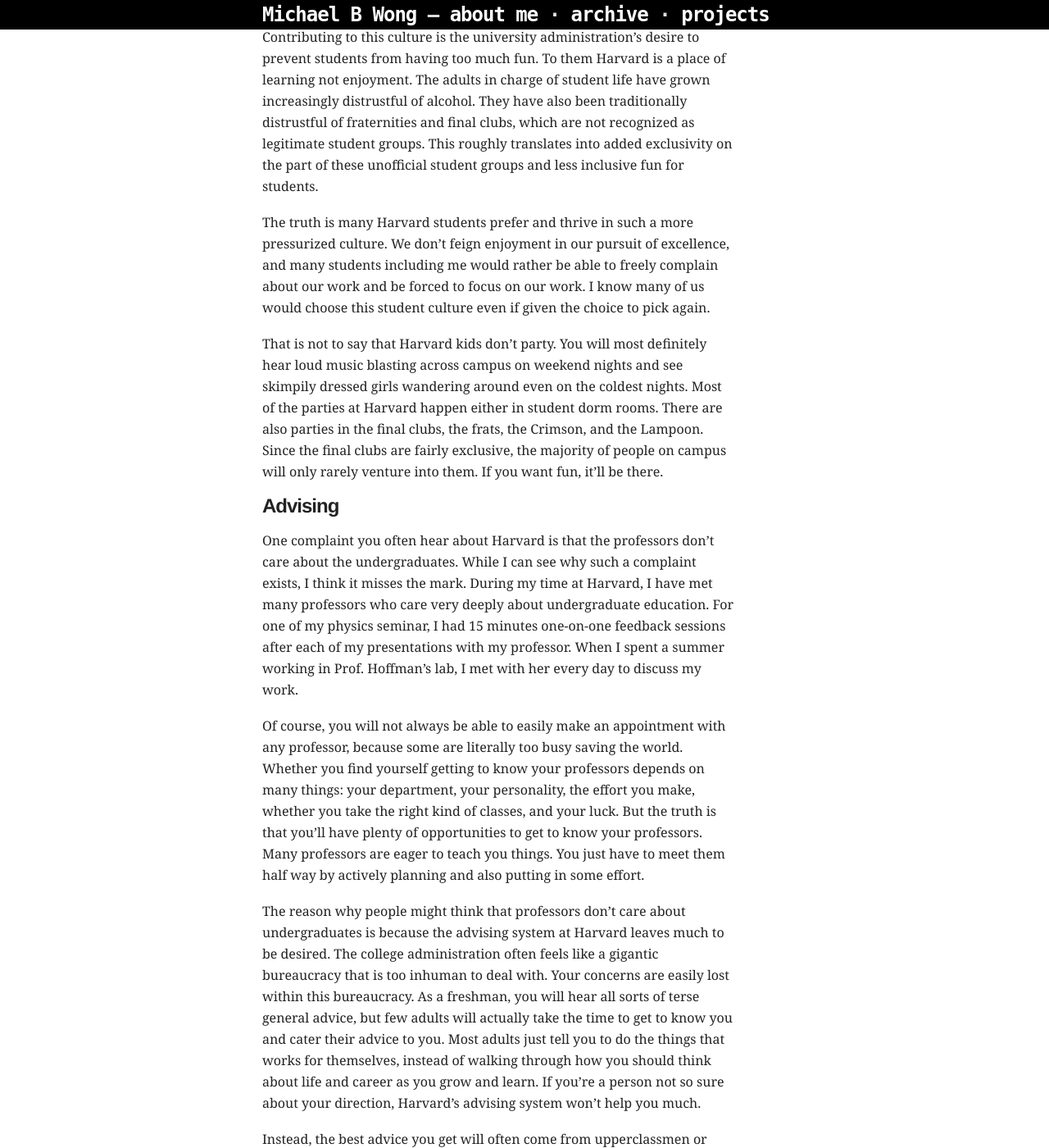
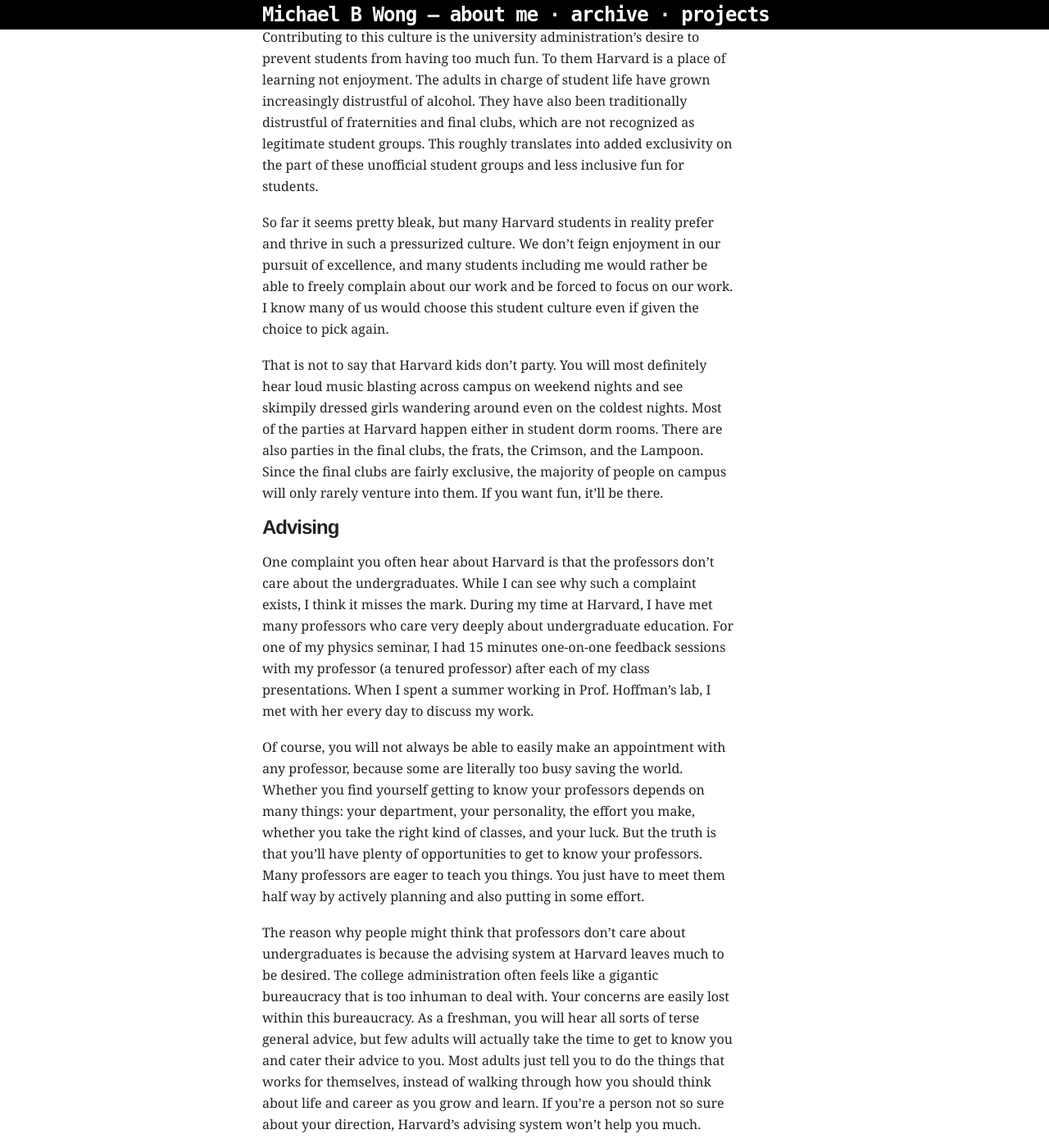
Before and after one commit to mbwong/mbwong.github.com, a Jekyll site: the page built from _posts/2012-05-29-why-harvard.md, in a window 1280 px wide and 1400 px high, scrolled down 2098 px. Shown: the whole window at 82% size. Built offline with Jekyll 4.4.1, drawn with Linux system fonts in a browser that asks for light colours; some of the changed text lies outside the part shown.

Commit message:
edits - why harvard

```diff
--- a/_posts/2012-05-29-why-harvard.md
+++ b/_posts/2012-05-29-why-harvard.md
@@ -28,13 +28,13 @@
 
 Contributing to this culture is the university administration's desire to prevent students from having too much fun. To them Harvard is a place of learning not enjoyment. The adults in charge of student life have grown increasingly distrustful of alcohol. They have also been traditionally distrustful of fraternities and final clubs, which are not recognized as legitimate student groups. This roughly translates into added exclusivity on the part of these unofficial student groups and less inclusive fun for students.
 
-The truth is many Harvard students prefer and thrive in such a more pressurized culture. We don't feign enjoyment in our pursuit of excellence, and many students including me would rather be able to freely complain about our work and be forced to focus on our work. I know many of us would choose this student culture even if given the choice to pick again.
+So far it seems pretty bleak, but many Harvard students in reality prefer and thrive in such a pressurized culture. We don't feign enjoyment in our pursuit of excellence, and many students including me would rather be able to freely complain about our work and be forced to focus on our work. I know many of us would choose this student culture even if given the choice to pick again.
 
 That is not to say that Harvard kids don't party. You will most definitely hear loud music blasting across campus on weekend nights and see skimpily dressed girls wandering around even on the coldest nights. Most of the parties at Harvard happen either in student dorm rooms. There are also parties in the final clubs, the frats, the Crimson, and the Lampoon. Since the final clubs are fairly exclusive, the majority of people on campus will only rarely venture into them. If you want fun, it'll be there.
 
 ## Advising
 
-One complaint you often hear about Harvard is that the professors don't care about the undergraduates. While I can see why such a complaint exists, I think it misses the mark. During my time at Harvard, I have met many professors who care very deeply about undergraduate education. For one of my physics seminar, I had 15 minutes one-on-one feedback sessions after each of my presentations with my professor. When I spent a summer working in Prof. Hoffman's lab, I met with her every day to discuss my work.
+One complaint you often hear about Harvard is that the professors don't care about the undergraduates. While I can see why such a complaint exists, I think it misses the mark. During my time at Harvard, I have met many professors who care very deeply about undergraduate education. For one of my physics seminar, I had 15 minutes one-on-one feedback sessions with my professor (a tenured professor) after each of my class presentations. When I spent a summer working in Prof. Hoffman's lab, I met with her every day to discuss my work.
 
 Of course, you will not always be able to easily make an appointment with any professor, because some are literally too busy saving the world. Whether you find yourself getting to know your professors depends on many things: your department, your personality, the effort you make, whether you take the right kind of classes, and your luck. But the truth is that you'll have plenty of opportunities to get to know your professors. Many professors are eager to teach you things. You just have to meet them half way by actively planning and also putting in some effort.
 
```
Also changed, not shown: other parts of _posts/2012-05-29-why-harvard.md (+1 -1 lines).
